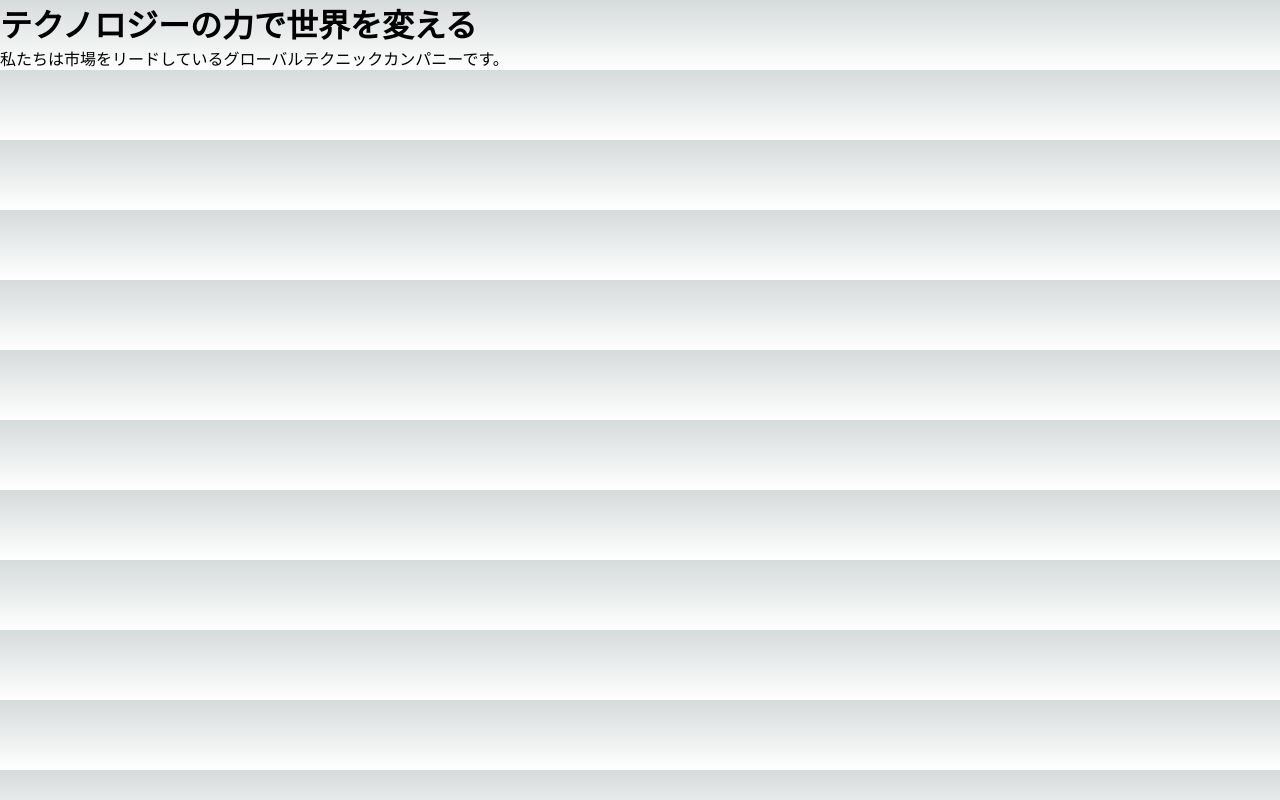
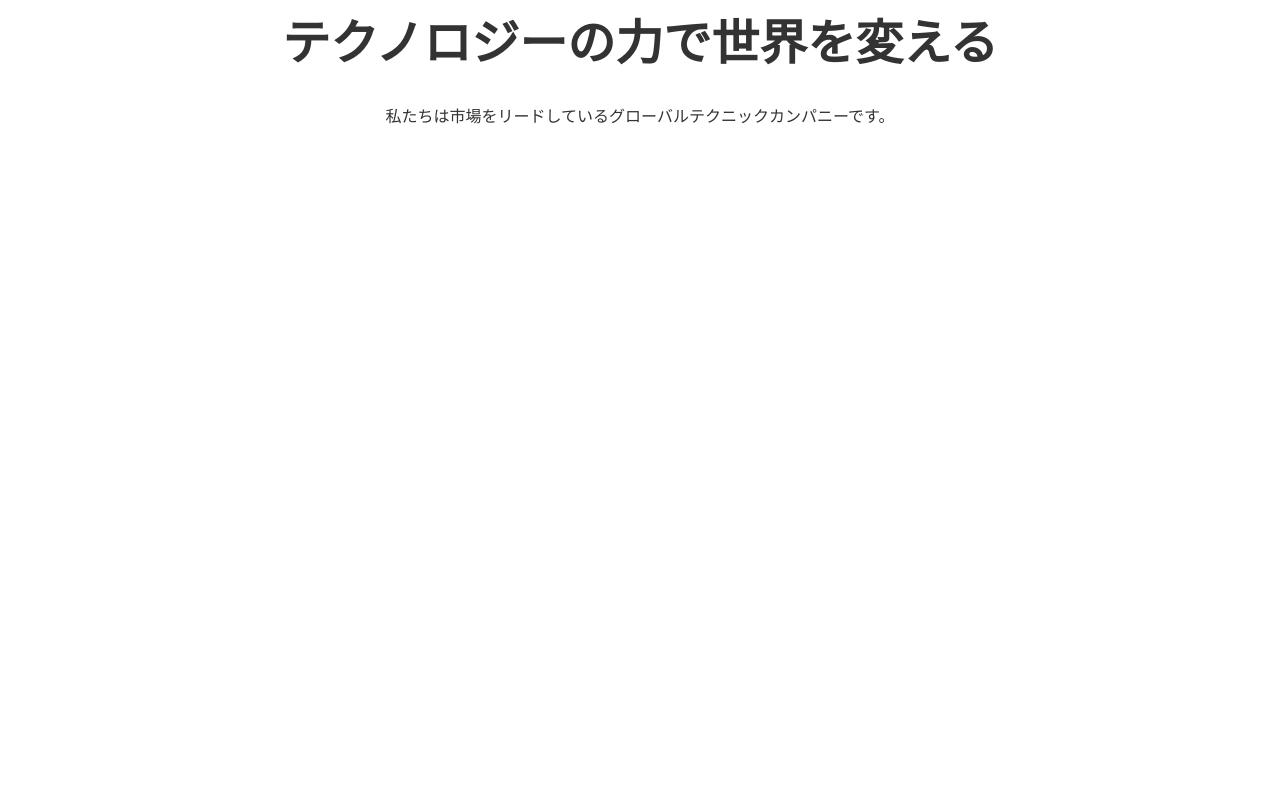
Before and after one commit to bamtech1904/nextjs-website-practice, a Next.js app: page / in a window 1280 px wide. Built offline with nearby package versions, Linux system fonts and the light colour scheme.

Commit message:
3-1-4. モダンなCSS記法（CSSmodules）で装飾しよう

```diff
--- a/app/globals.css
+++ b/app/globals.css
@@ -1,76 +1,22 @@
 :root {
-  --max-width: 1100px;
-  --border-radius: 12px;
   --font-mono: ui-monospace, Menlo, Monaco, "Cascadia Mono", "Segoe UI Mono",
     "Roboto Mono", "Oxygen Mono", "Ubuntu Monospace", "Source Code Pro",
     "Fira Mono", "Droid Sans Mono", "Courier New", monospace;
-
-  --foreground-rgb: 0, 0, 0;
-  --background-start-rgb: 214, 219, 220;
-  --background-end-rgb: 255, 255, 255;
-
-  --primary-glow: conic-gradient(
-    from 180deg at 50% 50%,
-    #16abff33 0deg,
-    #0885ff33 55deg,
-    #54d6ff33 120deg,
-    #0071ff33 160deg,
-    transparent 360deg
-  );
-  --secondary-glow: radial-gradient(
-    rgba(255, 255, 255, 1),
-    rgba(255, 255, 255, 0)
-  );
-
-  --tile-start-rgb: 239, 245, 249;
-  --tile-end-rgb: 228, 232, 233;
-  --tile-border: conic-gradient(
-    #00000080,
-    #00000040,
-    #00000030,
-    #00000020,
-    #00000010,
-    #00000010,
-    #00000080
-  );
-
-  --callout-rgb: 238, 240, 241;
-  --callout-border-rgb: 172, 175, 176;
-  --card-rgb: 180, 185, 188;
-  --card-border-rgb: 131, 134, 135;
-}
-
-@media (prefers-color-scheme: dark) {
-  :root {
-    --foreground-rgb: 255, 255, 255;
-    --background-start-rgb: 0, 0, 0;
-    --background-end-rgb: 0, 0, 0;
-
-    --primary-glow: radial-gradient(rgba(1, 65, 255, 0.4), rgba(1, 65, 255, 0));
-    --secondary-glow: linear-gradient(
-      to bottom right,
-      rgba(1, 65, 255, 0),
-      rgba(1, 65, 255, 0),
-      rgba(1, 65, 255, 0.3)
-    );
-
-    --tile-start-rgb: 2, 13, 46;
-    --tile-end-rgb: 2, 5, 19;
-    --tile-border: conic-gradient(
-      #ffffff80,
-      #ffffff40,
-      #ffffff30,
-      #ffffff20,
-      #ffffff10,
-      #ffffff10,
-      #ffffff80
-    );
-
-    --callout-rgb: 20, 20, 20;
-    --callout-border-rgb: 108, 108, 108;
-    --card-rgb: 100, 100, 100;
-    --card-border-rgb: 200, 200, 200;
-  }
+  /* カスタムプロパティ */
+  --color-text-main: #333;
+  --color-text-sub: #999;
+  --color-text-unpainted: #fff;
+  --color-text-error: #f33;
+  --color-bg-main: #fff;
+  --color-bg-sub: #f3f3f3;
+  --color-bg-code: #fafafa;
+  --color-bg-painted: #333;
+  --color-border-dark: #333;
+  --color-border: #ddd;
+  --color-border-light: #f3f3f3;
+  --color-current: #eee;
+  --color-button-primary: #333;
+  --border-radius: 4px;
 }
 
 * {
@@ -86,13 +32,15 @@ body {
 }
 
 body {
-  color: rgb(var(--foreground-rgb));
-  background: linear-gradient(
-      to bottom,
-      transparent,
-      rgb(var(--background-end-rgb))
-    )
-    rgb(var(--background-start-rgb));
+  font-family: -apple-system, BlinkMacSystemFont, "Helvetica Neue", YuGothic,
+    "ヒラギノ角ゴ ProN W3", Hiragino Kaku Gothic ProN, Arial, "メイリオ", Meiryo,
+    sans-serif;
+  color: var(--color-text-main);
+  line-height: 1.8;
+}
+
+code {
+  font-family: menlo, inconsolata, monospace;
 }
 
 a {
@@ -100,8 +48,7 @@ a {
   text-decoration: none;
 }
 
-@media (prefers-color-scheme: dark) {
-  html {
-    color-scheme: dark;
-  }
+ol,
+ul {
+  list-style: none;
 }
--- a/app/page.module.css
+++ b/app/page.module.css
@@ -1,230 +1,12 @@
-.main {
-  display: flex;
-  flex-direction: column;
-  justify-content: space-between;
-  align-items: center;
-  padding: 6rem;
-  min-height: 100vh;
+.title {
+  /* カスタムプロパティから値を取得*/
+  /* color: var(--color-text-error); */
+  font-size: 3rem;
+  font-weight: bold;
+  text-align: center;
+  margin-bottom: 1rem;
 }
 
 .description {
-  display: inherit;
-  justify-content: inherit;
-  align-items: inherit;
-  font-size: 0.85rem;
-  max-width: var(--max-width);
-  width: 100%;
-  z-index: 2;
-  font-family: var(--font-mono);
+  text-align: center;
 }
-
-.description a {
-  display: flex;
-  justify-content: center;
-  align-items: center;
-  gap: 0.5rem;
-}
-
-.description p {
-  position: relative;
-  margin: 0;
-  padding: 1rem;
-  background-color: rgba(var(--callout-rgb), 0.5);
-  border: 1px solid rgba(var(--callout-border-rgb), 0.3);
-  border-radius: var(--border-radius);
-}
-
-.code {
-  font-weight: 700;
-  font-family: var(--font-mono);
-}
-
-.grid {
-  display: grid;
-  grid-template-columns: repeat(4, minmax(25%, auto));
-  max-width: 100%;
-  width: var(--max-width);
-}
-
-.card {
-  padding: 1rem 1.2rem;
-  border-radius: var(--border-radius);
-  background: rgba(var(--card-rgb), 0);
-  border: 1px solid rgba(var(--card-border-rgb), 0);
-  transition: background 200ms, border 200ms;
-}
-
-.card span {
-  display: inline-block;
-  transition: transform 200ms;
-}
-
-.card h2 {
-  font-weight: 600;
-  margin-bottom: 0.7rem;
-}
-
-.card p {
-  margin: 0;
-  opacity: 0.6;
-  font-size: 0.9rem;
-  line-height: 1.5;
-  max-width: 30ch;
-  text-wrap: balance;
-}
-
-.center {
-  display: flex;
-  justify-content: center;
-  align-items: center;
-  position: relative;
-  padding: 4rem 0;
-}
-
-.center::before {
-  background: var(--secondary-glow);
-  border-radius: 50%;
-  width: 480px;
-  height: 360px;
-  margin-left: -400px;
-}
-
-.center::after {
-  background: var(--primary-glow);
-  width: 240px;
-  height: 180px;
-  z-index: -1;
-}
-
-.center::before,
-.center::after {
-  content: "";
-  left: 50%;
-  position: absolute;
-  filter: blur(45px);
-  transform: translateZ(0);
-}
-
-.logo {
-  position: relative;
-}
-/* Enable hover only on non-touch devices */
-@media (hover: hover) and (pointer: fine) {
-  .card:hover {
-    background: rgba(var(--card-rgb), 0.1);
-    border: 1px solid rgba(var(--card-border-rgb), 0.15);
-  }
-
-  .card:hover span {
-    transform: translateX(4px);
-  }
-}
-
-@media (prefers-reduced-motion) {
-  .card:hover span {
-    transform: none;
-  }
-}
-
-/* Mobile */
-@media (max-width: 700px) {
-  .content {
-    padding: 4rem;
-  }
-
-  .grid {
-    grid-template-columns: 1fr;
-    margin-bottom: 120px;
-    max-width: 320px;
-    text-align: center;
-  }
-
-  .card {
-    padding: 1rem 2.5rem;
-  }
-
-  .card h2 {
-    margin-bottom: 0.5rem;
-  }
-
-  .center {
-    padding: 8rem 0 6rem;
-  }
-
-  .center::before {
-    transform: none;
-    height: 300px;
-  }
-
-  .description {
-    font-size: 0.8rem;
-  }
-
-  .description a {
-    padding: 1rem;
-  }
-
-  .description p,
-  .description div {
-    display: flex;
-    justify-content: center;
-    position: fixed;
-    width: 100%;
-  }
-
-  .description p {
-    align-items: center;
-    inset: 0 0 auto;
-    padding: 2rem 1rem 1.4rem;
-    border-radius: 0;
-    border: none;
-    border-bottom: 1px solid rgba(var(--callout-border-rgb), 0.25);
-    background: linear-gradient(
-      to bottom,
-      rgba(var(--background-start-rgb), 1),
-      rgba(var(--callout-rgb), 0.5)
-    );
-    background-clip: padding-box;
-    backdrop-filter: blur(24px);
-  }
-
-  .description div {
-    align-items: flex-end;
-    pointer-events: none;
-    inset: auto 0 0;
-    padding: 2rem;
-    height: 200px;
-    background: linear-gradient(
-      to bottom,
-      transparent 0%,
-      rgb(var(--background-end-rgb)) 40%
-    );
-    z-index: 1;
-  }
-}
-
-/* Tablet and Smaller Desktop */
-@media (min-width: 701px) and (max-width: 1120px) {
-  .grid {
-    grid-template-columns: repeat(2, 50%);
-  }
-}
-
-@media (prefers-color-scheme: dark) {
-  .vercelLogo {
-    filter: invert(1);
-  }
-
-  .logo {
-    filter: invert(1) drop-shadow(0 0 0.3rem #ffffff70);
-  }
-}
-
-@keyframes rotate {
-  from {
-    transform: rotate(360deg);
-  }
-  to {
-    transform: rotate(0deg);
-  }
-}
--- a/app/page.tsx
+++ b/app/page.tsx
@@ -9,8 +9,11 @@ export default function Home() {
   // JavaScriptを書いたり、参照する際には{}で囲む
   return (
     <div>
-      <h1>テクノロジーの力で世界を変える</h1>
-      <p>私たちは市場をリードしているグローバルテクニックカンパニーです。</p>
+      {/* CSS moduleをクラスに読み込む */}
+      <h1 className={styles.title}>テクノロジーの力で世界を変える</h1>
+      <p className={styles.description}>
+        私たちは市場をリードしているグローバルテクニックカンパニーです。
+      </p>
     </div>
   );
 }
```
